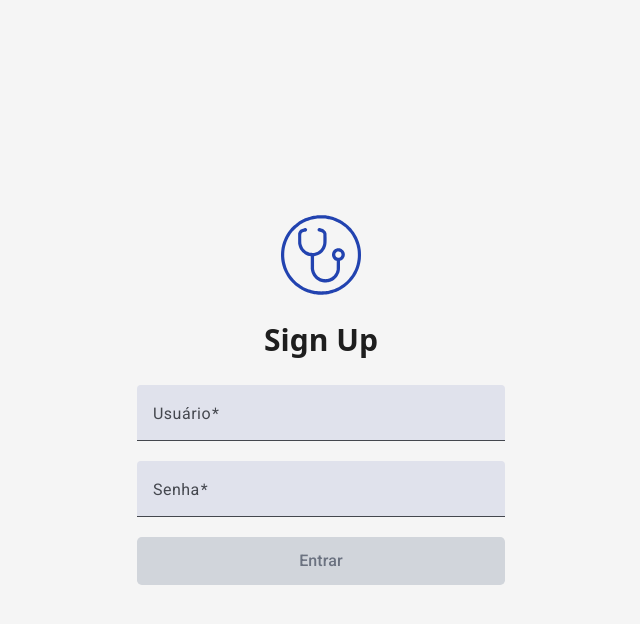
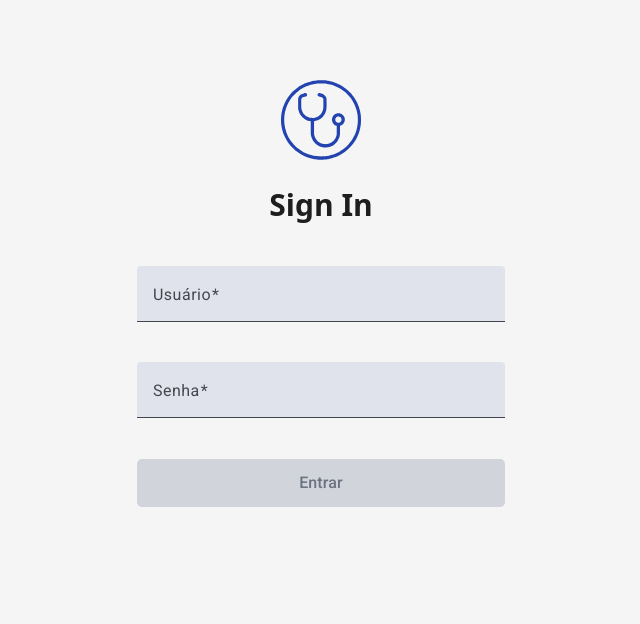
Before and after one commit to pedrogles/medical-appointments, an Angular app: page /login in a window 1280 px wide. Shown: the top 624 px of the page, without its empty margins (319-959 px from the left). Built offline with nearby package versions, Linux system fonts and the light colour scheme.

Commit message:
feat(login): adicionar auth layout e refatorar envio de formulário

```diff
--- a/src/app/auth/login/login.component.html
+++ b/src/app/auth/login/login.component.html
@@ -1,7 +1,5 @@
-<form [formGroup]="loginForm" class="login-form" (ngSubmit)="onSubmit()">
-    <app-logo class="md-logo blue"></app-logo>
-    <h1 class="title">Sign Up</h1>
-    <div>
+<app-auth-layout title="Sign In">
+    <form [formGroup]="loginForm" class="login-form" (ngSubmit)="onSubmit()">
         <mat-form-field class="form-field">
             <mat-label>Usuário</mat-label>
             <input matInput formControlName="username" placeholder="Digite seu usuário...">
@@ -15,5 +13,5 @@
         <button mat-flat-button type="submit" class="btn-submit" [disabled]="loginForm.invalid">
             Entrar
         </button>
-    </div>
-</form>
+    </form>
+</app-auth-layout>
--- a/src/app/auth/login/login.component.scss
+++ b/src/app/auth/login/login.component.scss
@@ -1,8 +1,3 @@
-:host {
-    display: flex;
-    justify-content: center;
-    align-items: center;
-    height: 100vh;
 .login-form {
     display: flex;
     flex-direction: column;
@@ -10,17 +5,7 @@
     gap: 1.3rem;
     width: 100%;
     max-width: 25rem;
-        padding: 0 1rem;
-        .logo {
-            width: 5rem;
-            height: 5rem;
-            border-radius: 1rem;
-        }
-        .title {
-            font-size: var(--text-3xl);
-            text-align: center;
-            color: var(--text-primary);
-        }
+    padding: 1rem;
     .form-field {
         width: 100%;
     }
@@ -39,4 +24,3 @@
         background-color: var( --primary-hover);
     }
 }
-}
--- a/src/app/auth/login/login.component.ts
+++ b/src/app/auth/login/login.component.ts
@@ -4,9 +4,9 @@ import { MatInputModule } from '@angular/material/input';
 import { MatFormFieldModule } from '@angular/material/form-field';
 import { MatButtonModule } from '@angular/material/button';
 import { FormBuilder, FormsModule, ReactiveFormsModule, Validators } from '@angular/forms';
-import { LogoComponent } from '../../shared/components/logo/logo.component';
 import { AuthService } from '../../core/services/auth/auth.service';
 import { IUser } from '../../core/models/user.model';
+import { AuthLayoutComponent } from '../../layout/auth-layout/auth-layout/auth-layout.component';
 
 @Component({
   selector: 'app-login',
@@ -18,7 +18,7 @@ import { IUser } from '../../core/models/user.model';
     MatCardModule,
     MatButtonModule,
     ReactiveFormsModule,
-    LogoComponent
+    AuthLayoutComponent
   ],
   templateUrl: './login.component.html',
   styleUrl: './login.component.scss'
@@ -35,7 +35,8 @@ export class LoginComponent {
 
   onSubmit(): void {
     if(this.loginForm.valid) {
-      const user = this.loginForm.value as IUser;
+      const { username, password } = this.loginForm.value;
+      const user = { username: username, password: password } as IUser;
       this.authService.login(user);
     }
   }
```
Lines whose indentation alone changed are shown as unchanged.
